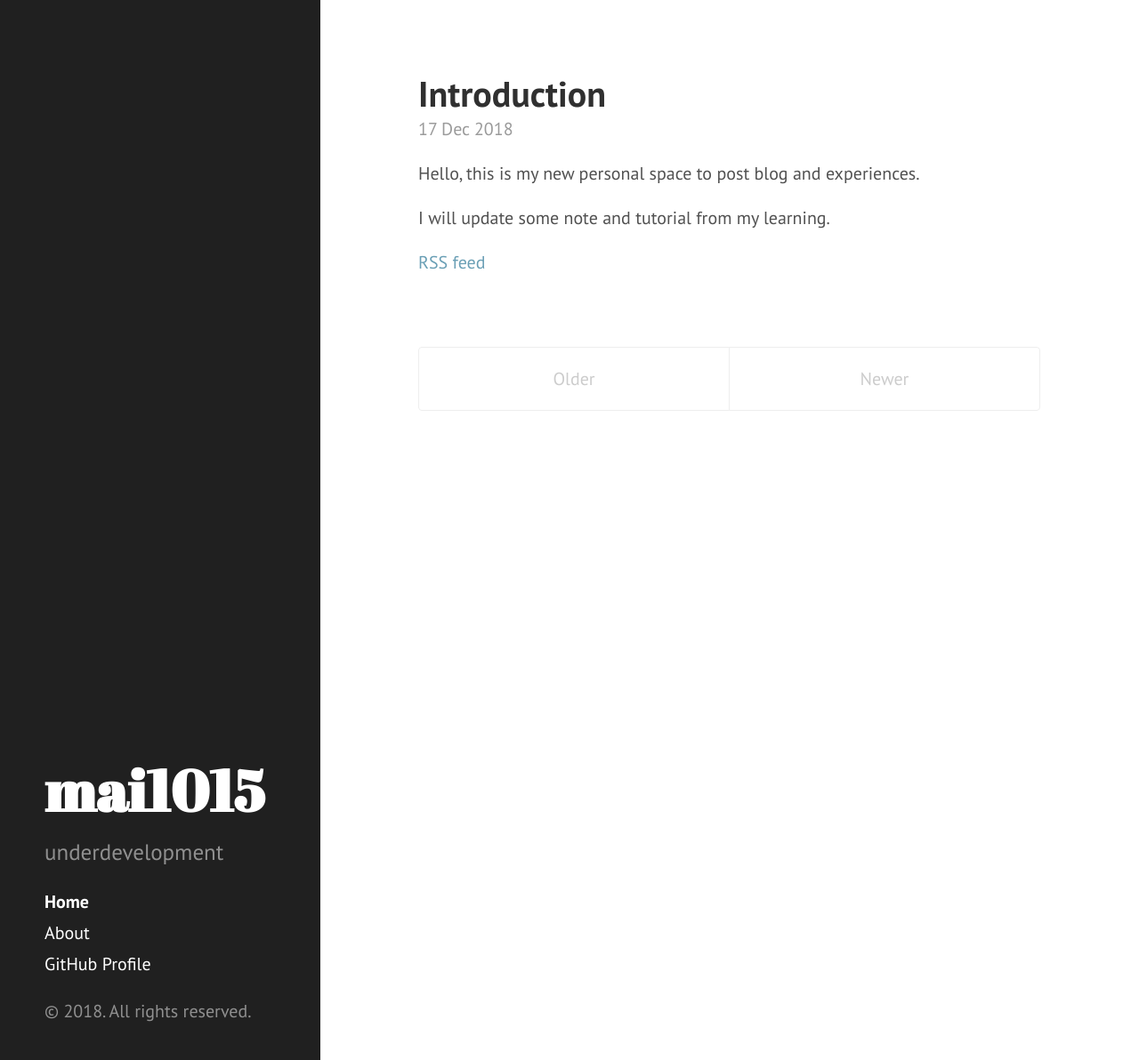
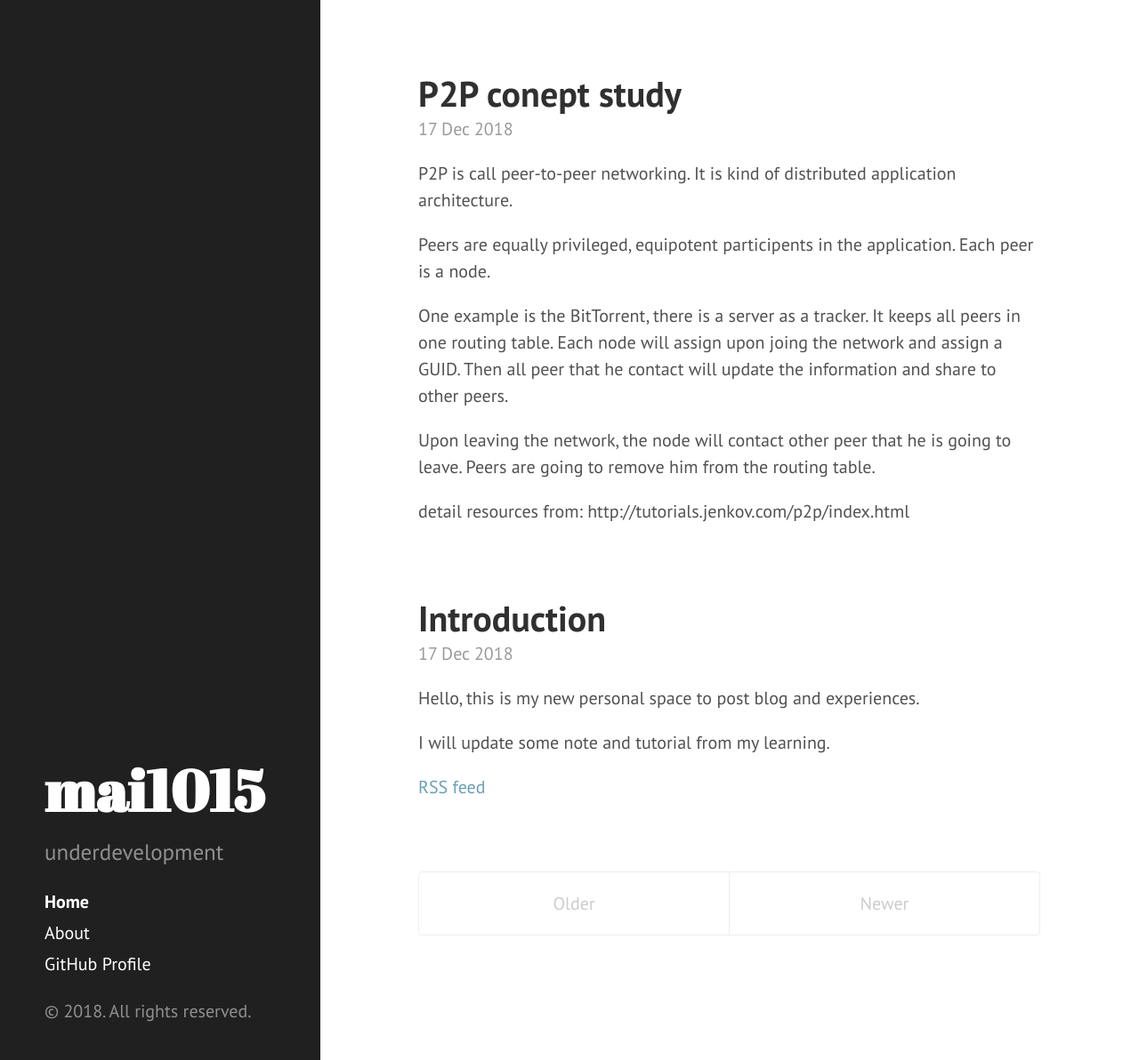
Before and after one commit to mai1015/mai1015.github.io, a Jekyll site: the page built from index.html, in a window 1280 px wide and 1192 px high. Shown: the whole window at 89% size. Built offline with Jekyll 4.4.1, drawn with Linux system fonts in a browser that asks for light colours; the list of posts is cut into pages by our own code.

Commit message:
add post

```diff
--- /dev/null
+++ b/_posts/2018-12-17-p2p-study.md
@@ -0,0 +1,15 @@
+---
+layout: post
+title: P2P conept study
+category: note
+tags: [web, network]
+---
+P2P is call peer-to-peer networking. It is kind of distributed application architecture.
+
+Peers are equally privileged, equipotent participents in the application. Each peer is a node.
+
+One example is the BitTorrent, there is a server as a tracker. It keeps all peers in one routing table. Each node will assign upon joing the network and assign a GUID. Then all peer that he contact will update the information and share to other peers.
+
+Upon leaving the network, the node will contact other peer that he is going to leave. Peers are going to remove him from the routing table.
+
+detail resources from: http://tutorials.jenkov.com/p2p/index.html
```
Also changed, not shown: _posts/2018-12-17-introduction.md (+1 -1 lines).
